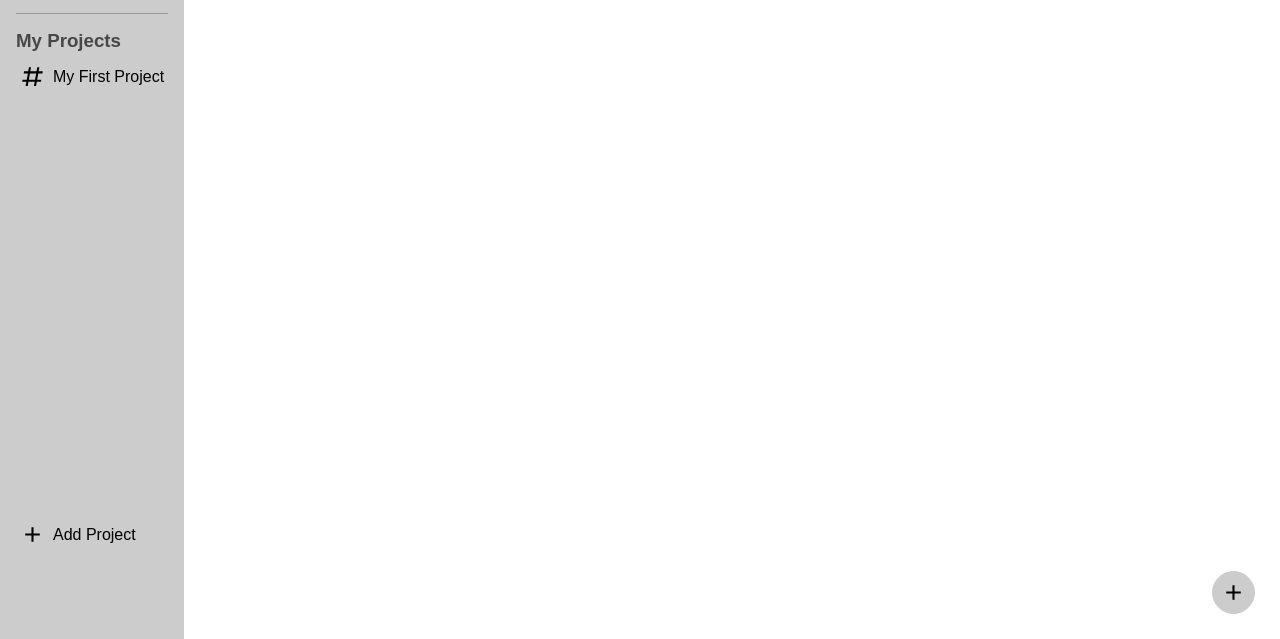
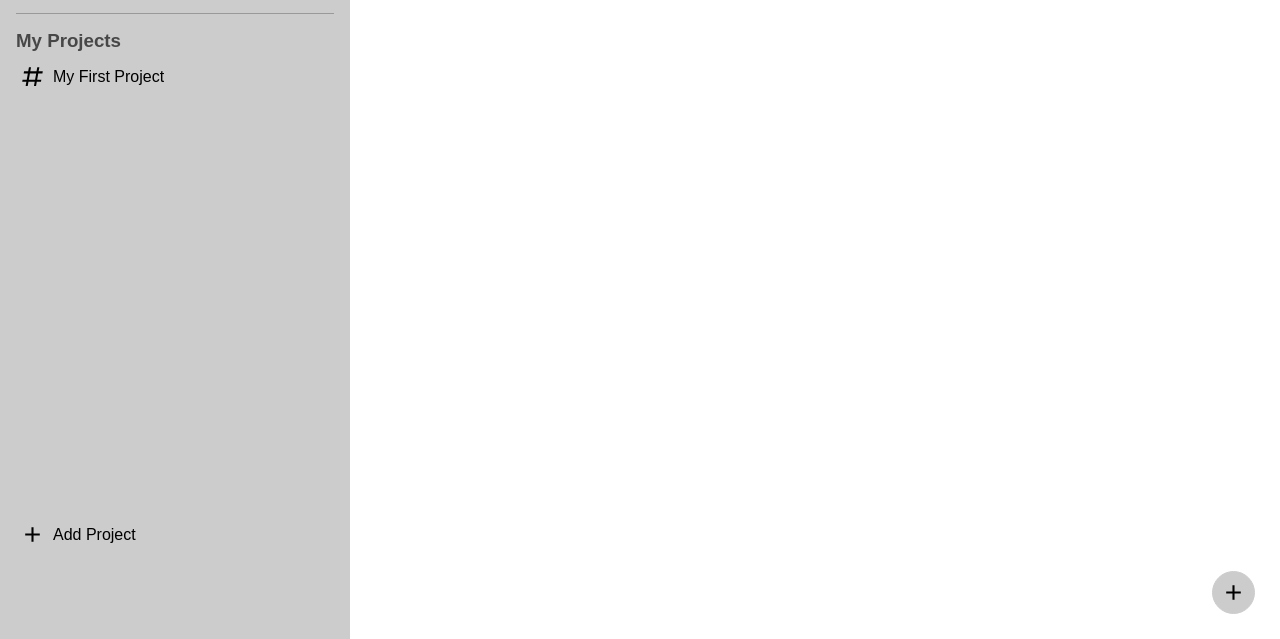
Before and after one commit to danielz0102/todo-list, a website built with webpack: page src/index.html in a window 1280 px wide. Shown: the part 161-800 px from the top of the page. Built offline with nearby package versions, Linux system fonts and the light colour scheme; a web font is replaced by a local one.

Commit message:
Fix sidebar size

```diff
--- a/src/components/sidebar/sidebar.css
+++ b/src/components/sidebar/sidebar.css
@@ -1,5 +1,6 @@
 #sidebar {
   max-width: 350px;
+  flex: 1 0 350px;
   background-color: var(--secondary-background);
   padding: 16px;
 
```
